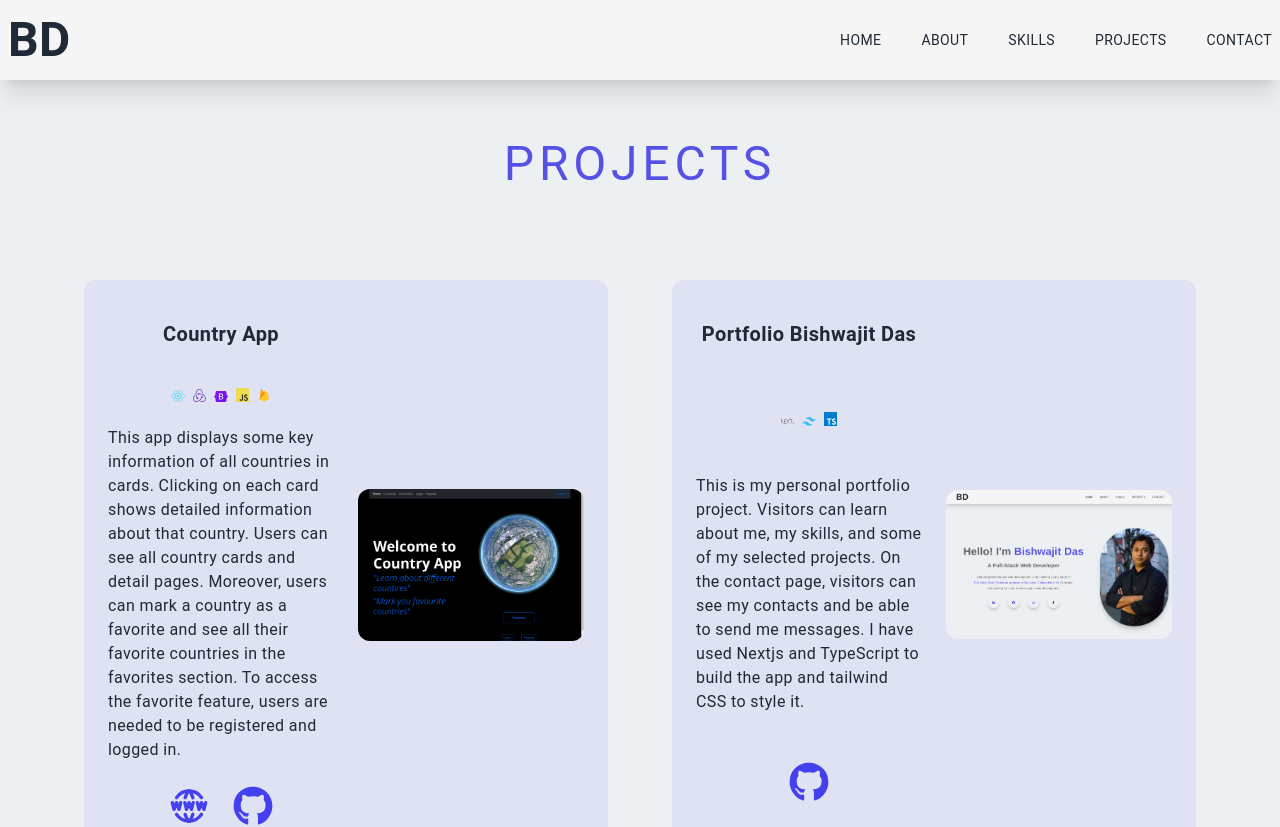
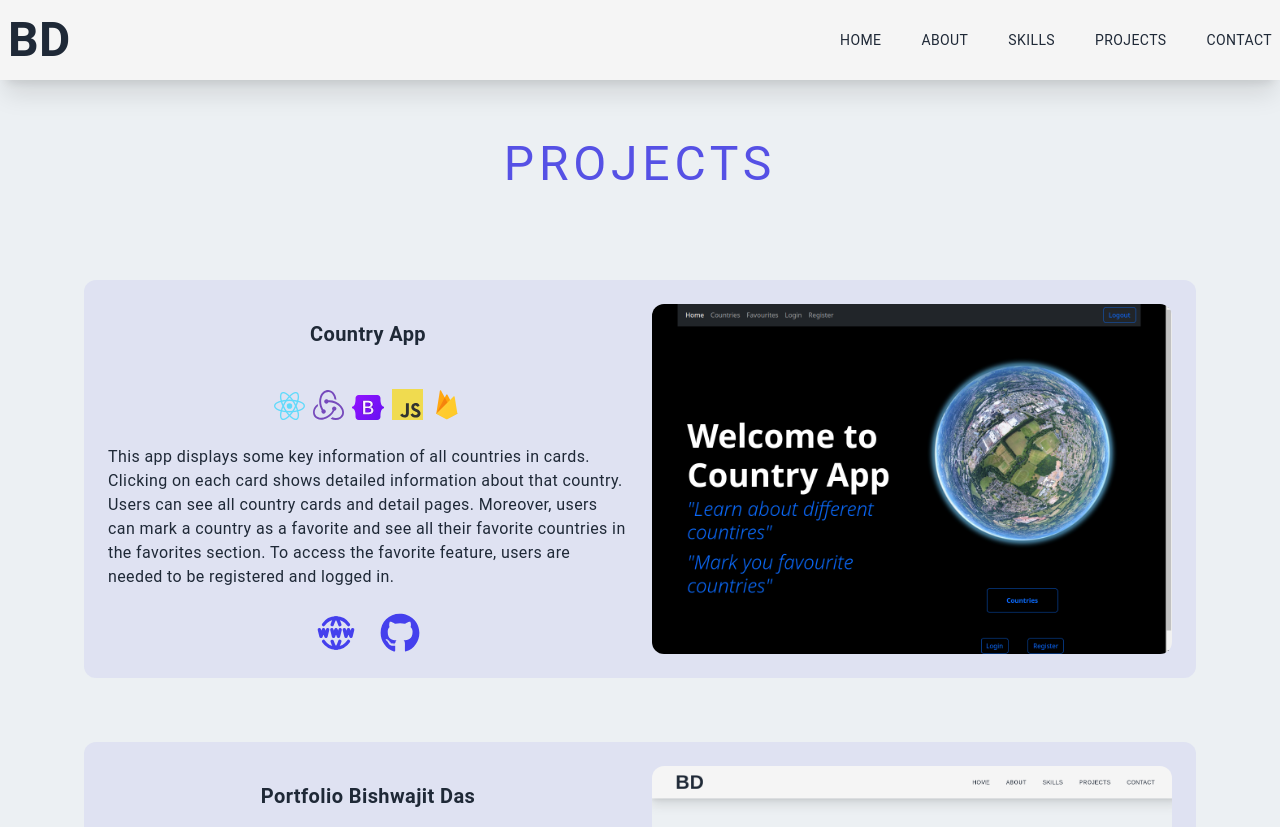
Before and after one commit to Bishwajitkuat/portfolio_next_bisso, a Next.js app: page /projects in a window 1280 px wide. Shown: the top 827 px of the page. Built offline with nearby package versions, Linux system fonts and the light colour scheme.

Commit message:
CSS change to reflect new design

```diff
--- a/components/projects-page/projects-page.tsx
+++ b/components/projects-page/projects-page.tsx
@@ -10,7 +10,7 @@ export default function ProjectsPage() {
         <p className="uppercase pb-20 text-center text-[3rem] tracking-widest text-[#5651e5]">
           Projects
         </p>
-        <ul className="grid md:grid-cols-2 gap-[4rem]">
+        <ul className="grid  gap-[4rem]">
           {projects.map((project) => (
             <ProjectCard key={project.id} project={project} />
           ))}
```
